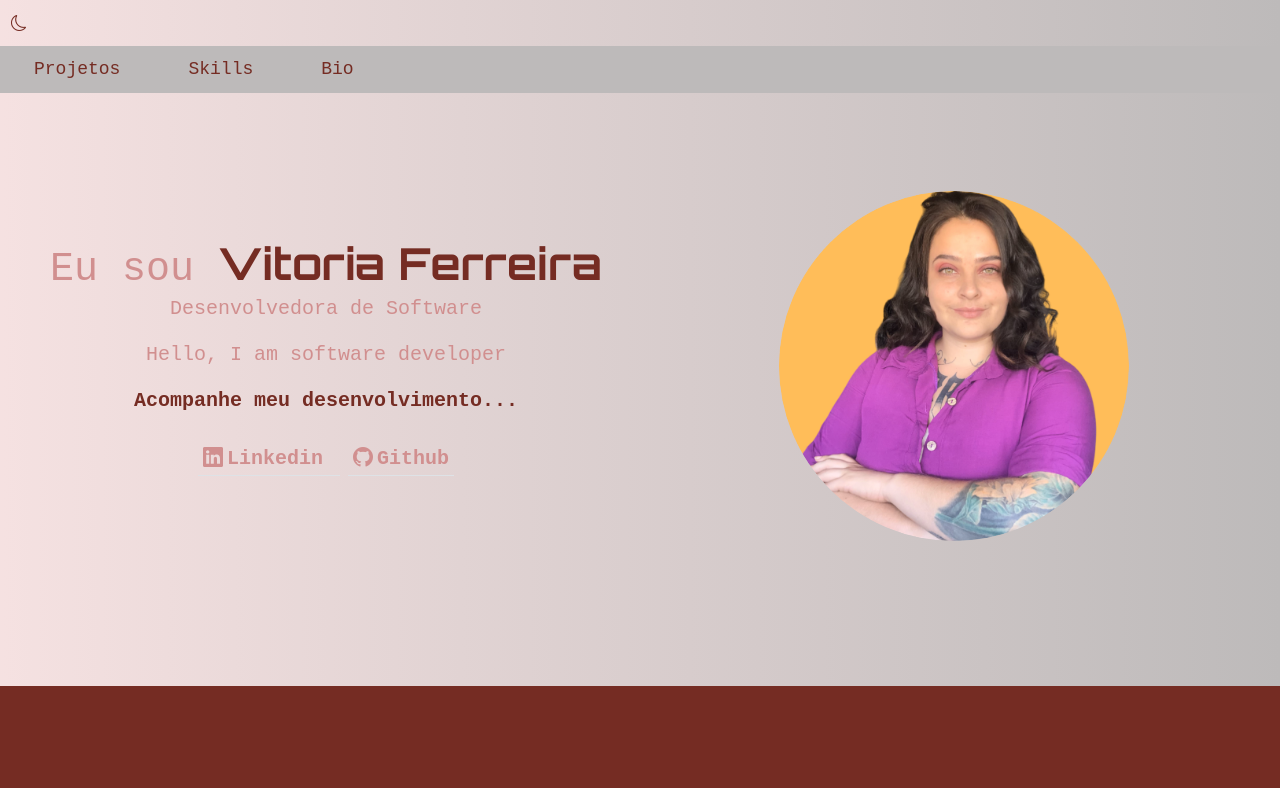
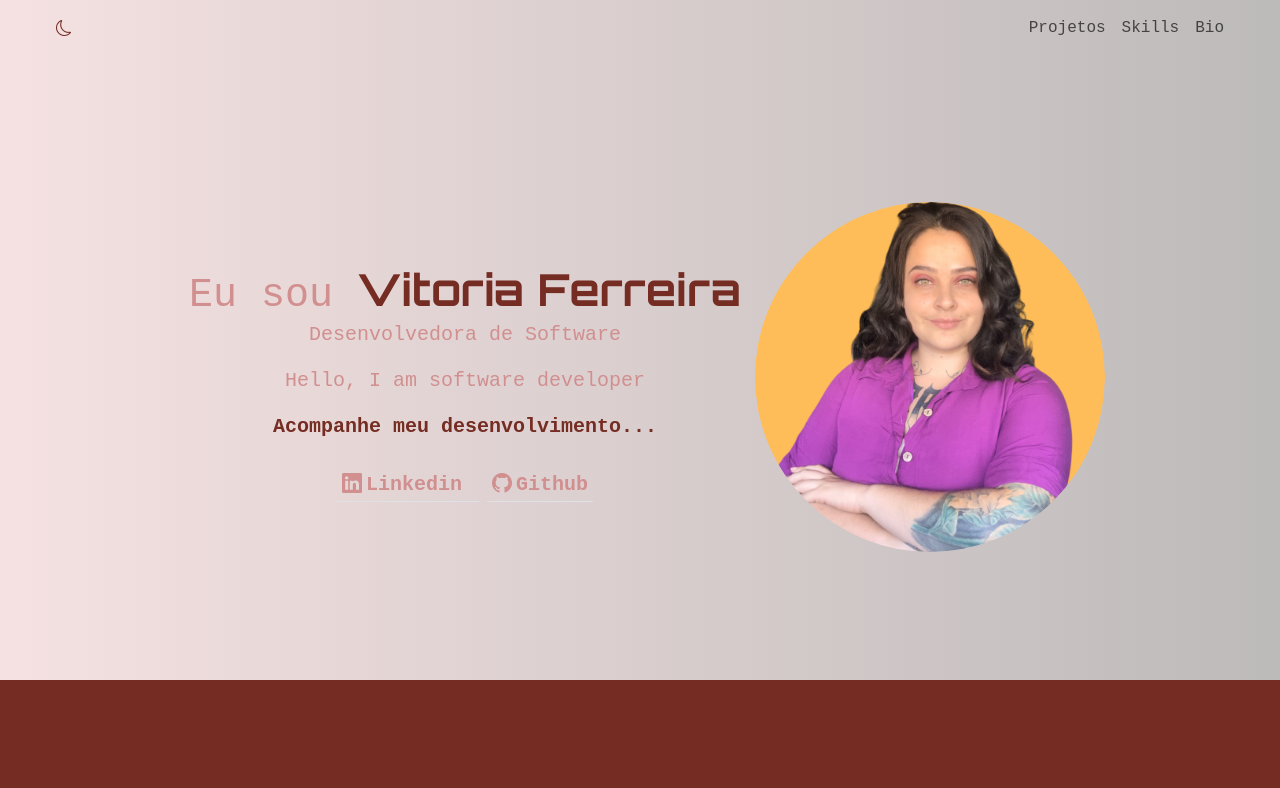
Before and after one commit to Vick-Ferreira/Portfolio2-0, a website: page Frontend/index.html in a window 1280 px wide. Shown: the top 788 px of the page. Drawn offline with nearby package versions, Linux system fonts and the light colour scheme; no server answers; a web font is replaced by a local one.

Commit message:
edições finais

```diff
--- a/Frontend/css/estilo.scss
+++ b/Frontend/css/estilo.scss
@@ -36,7 +36,9 @@ body.dark-theme {
 
 .bi-sun,
 .bi-moon {
-    color: $font-secundary
+    color: $font-secundary;
+
+
 }
 
 #scrollToTopBtn {
@@ -68,45 +70,29 @@ body.dark-theme {
     background-color: rgba(163, 160, 160, 0.7);
 }
 
-.navbar-toggler {
-    border: none !important;
+.dark-theme .navbar {
+    background-color: rgba(110, 50, 50, 0.459);
+
+    .nav-link,
+    .bi-sun,
+    .bi {
+        color: $font-primary;
+    }
 }
 
-.navbar-toggler span {
-    color: $font-secundary;
+.nav-bar {
+    background-color: yellow;
 }
 
 .navbar-toggler:focus {
     box-shadow: none !important;
 }
 
-.navbar-collapse {
-    position: absolute;
-    background-color: #bdbaba;
-    top: 100%;
-    width: 100%;
-    z-index: 1000; //permite que o conteudo fique 100% sopreposto ao outro
-}
+.nav-item:hover {
+    background-color: rgba(226, 177, 177, 0.459);
+    color: $font-secundary;
+    border-radius: 5px;
 
-.content {
-    //corpo
-    position: relative;
-}
-
-.navbar li {
-    margin: 5px;
-}
-
-.navbar a {
-    color: $font-secundary;
-    font-size: 18px;
-
-    &:hover {
-        color: rgb(99, 96, 96);
-        border: $white;
-        border-radius: 2px;
-        text-decoration: underline;
-    }
 }
 
 .bloco_principal {
@@ -305,15 +291,11 @@ small {
         display: flex;
         justify-content: center;
         align-items: center;
-    }
 
-
-    .nav-item {
-        padding: 1px 25px;
     }
 
     .containerFotoPerfil {
-        display: flex;
+
         justify-content: center;
         align-items: center;
     }
@@ -323,6 +305,7 @@ small {
         width: 350px;
         height: 350px;
         border-radius: 50%;
+
     }
 
     .containerFeed {
@@ -334,8 +317,7 @@ small {
 
     .bloco_principal {
         justify-content: center;
-        height: 80vh;
-        padding: 0;
+        height: 60vh;
     }
 
     .bg-warning {
@@ -348,6 +330,7 @@ small {
     .flexContainer {
         height: 80vh;
     }
+
 }
 
 @media screen and (min-width: $mobile-widthXL) {
--- a/Frontend/index.html
+++ b/Frontend/index.html
@@ -17,41 +17,39 @@
 <header>
   <!--btn voltar ao topo-->
   <button class="btn p-0 m-0" id="scrollToTopBtn"><i class="bi bi-arrow-up"></i></button>
-  <nav class="navbar p-0 navbar-expand-md ">
-    <div class="container-fluid p-0 d-flex">
-      <button class="navbar-toggler" type="button" data-bs-toggle="collapse" data-bs-target="#navbarNav"
-        aria-controls="navbarNav" aria-expanded="false" aria-label="Toggle navigation">
-        <span><i class="bi bi-three-dots-vertical icon"></i></span>
+
+  <nav class="navbar mb-5 navbar-expand-lg ">
+    <div class="container-fluid p-md-5 pt-md-0 pb-md-0">
+      <button class="btn p-2 border-0" id="themeToggle">
+        <span id="themeIcon" class="bi bi-moon"></span>
       </button>
-      <div class="d-md-flex">
-      <button class="btn p-2 border-3" id="themeToggle">
-        <span id="themeIcon" class="bi bi-moon"></span> <!-- Ícone inicial do botão (lua) -->
+      <!--some em telas maiores de 768px-->
+      <button class="navbar-toggler border-0" type="button" data-bs-toggle="collapse" data-bs-target="#navbarText"
+        aria-controls="navbarText" aria-expanded="false" aria-label="Toggle navigation">
+        <i class="bi bi-three-dots-vertical"></i>
       </button>
-      </div>
-      <div class="collapse navbar-collapse d-md-flex" id="navbarNav">
-        <!--btn troca de tema-->
-        <ul class="navbar-nav">
-          <li class="nav-item">
-            <a class="nav-link p-1" aria-current="page" href="#projetos">Projetos</a>
+      <div class="collapse justify-content-md-end navbar-collapse" id="navbarText">
+        <ul class="navbar-nav text-center mb-2 mb-lg-0">
+          <li class="nav-item ">
+            <a class="nav-link" aria-current="page" href="#projetos">Projetos</a>
           </li>
           <li class="nav-item">
-            <a class="nav-link p-1" href="#skills">Skills</a>
+            <a class="nav-link" href="#skills">Skills</a>
           </li>
           <li class="nav-item">
-            <a class="nav-link p-1" href="#bio">Bio</a>
+            <a class="nav-link" href="#bio">Bio</a>
           </li>
         </ul>
       </div>
     </div>
   </nav>
 
-
 </header>
 
 <body>
   <!--container principal-->
   <div class="container-fluid justify-content-center  ">
-    <div class="row p-0">
+    <div class="row p-lg-5 ">
       <div class=" d-md-flex bloco_principal">
         <div class=" col-md-6 text-center apresentacaoPrincipal ">
           <h1 class=" pt-xl-1">Eu sou <span>Vitoria Ferreira</span></h1>
@@ -67,7 +65,7 @@
             </a>
           </div>
         </div>
-        <div class="col-md-6 text-center containerFotoPerfil"><!--DIV IMAGEM PERFIL-->
+        <div class="text-center containerFotoPerfil"><!--DIV IMAGEM PERFIL-->
           <img src="./img/foto.png" class="fotoPerfil" alt="">
         </div>
       </div>
```
Also changed, not shown: Frontend/css/estilo.css, 1 other file.
